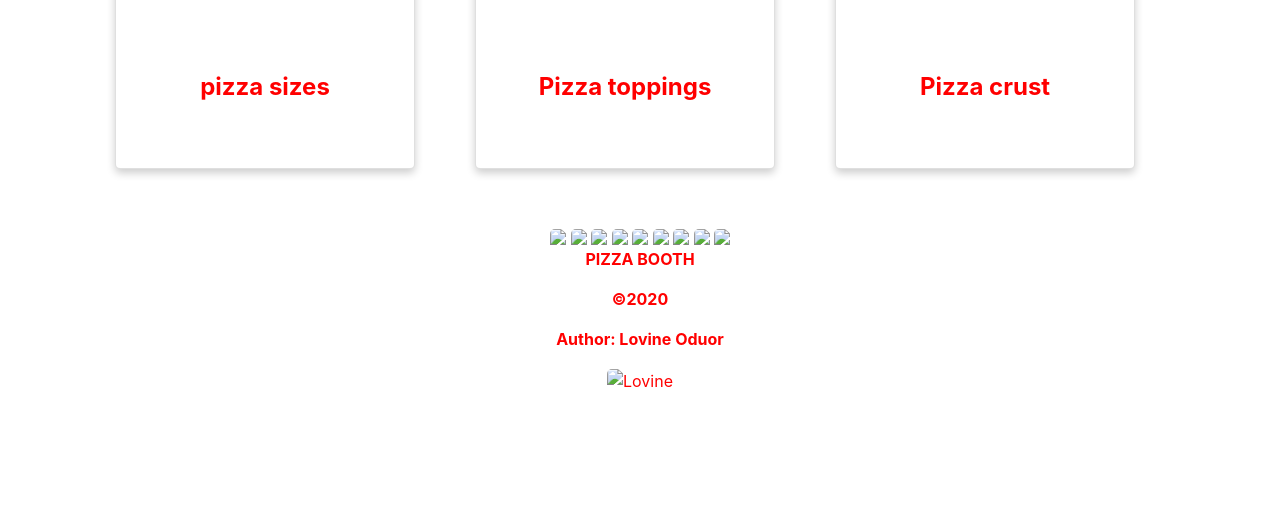
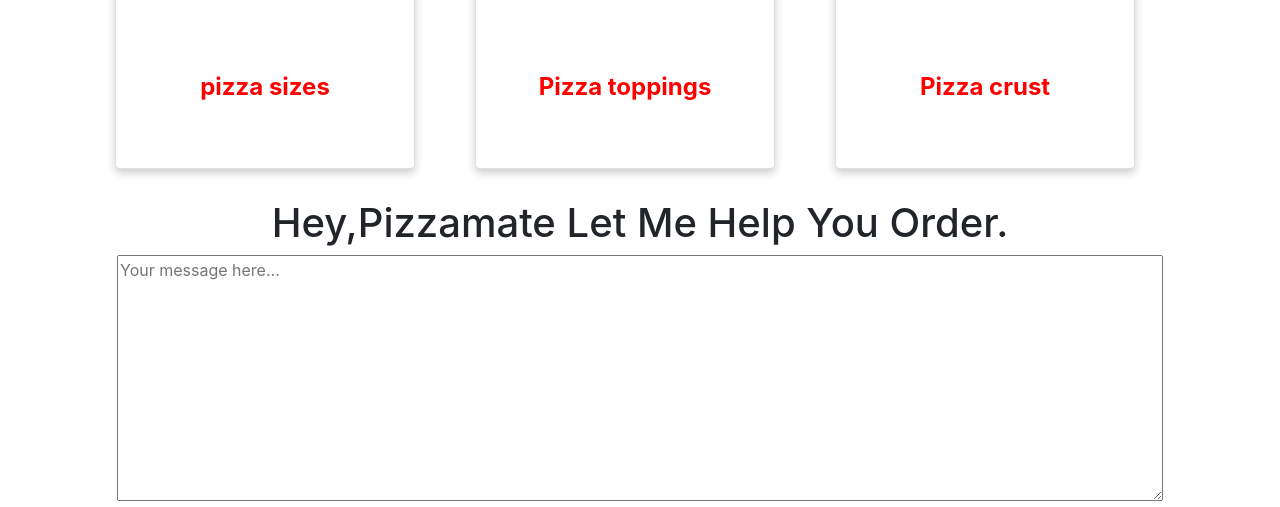
Before and after one commit to l-beep/pizza-booth, a plain HTML site: page index.html in a window 1280 px wide. Shown: the part 1307-1814 px from the top of the page. Before the commit the page ends 1700 px from the top, so only its background shows below. Drawn offline with nearby package versions, Linux system fonts and the light colour scheme.

Commit message:
added the ordering section for some ordering techniques

```diff
--- a/index.html
+++ b/index.html
@@ -72,28 +72,13 @@
           <h4><b>Pizza crust</b></h4>
         </div>
       </div>
-    </div>
-    <div>
-      <section><br>
-        <section class="social_icons">
-            <img src="images/assets/social_icons/twitter.png">
-            <img src="images/assets/social_icons/dribble.png">
-            <img src="images/assets/social_icons/facebook.png">
-            <img src="images/assets/social_icons/g_plus.png">
-            <img src="images/assets/social_icons/skype.png">
-            <img src="images/assets/social_icons/stumble_upon.png">
-            <img src="images/assets/social_icons/behance.png">
-            <img src="images/assets/social_icons/pinterest.png">
-            <img src="images/assets/social_icons/flickr.png">
-            <p><b>PIZZA BOOTH</b></p>
-            <P><b>&copy2020</b></P>
-            <p><b>Author: Lovine Oduor</b></p>
-            <img src="file:///home/jediel/Downloads/IMG_20200405_175637_3.jpg" height="200" width="200" alt="Lovine">
-    </div>
+</div>
+<div class="order">
+<h1>Hey,Pizzamate Let Me Help You Order.</h1>
+<textarea name="" id="message" cols="100" rows="10"
+                placeholder="Your message here..."></textarea>
+</div>
 
-
-
-  </div>
 </body>
 </html>
 </head>
```
